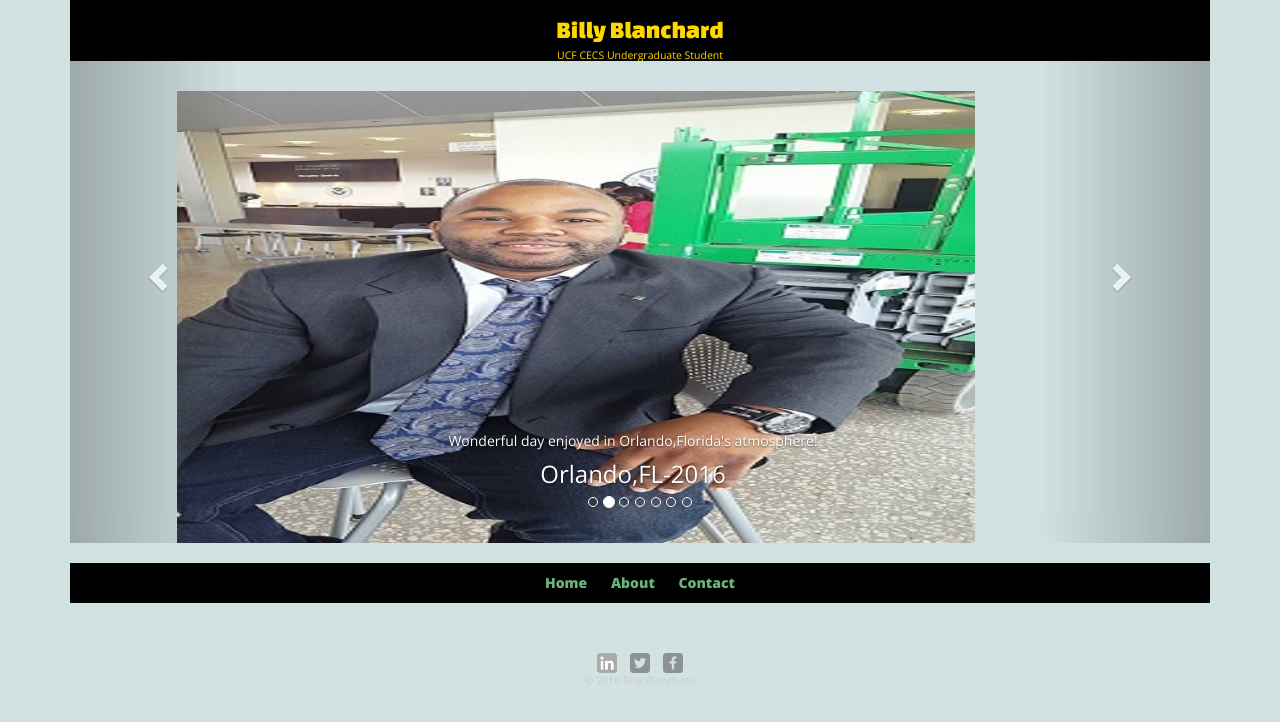
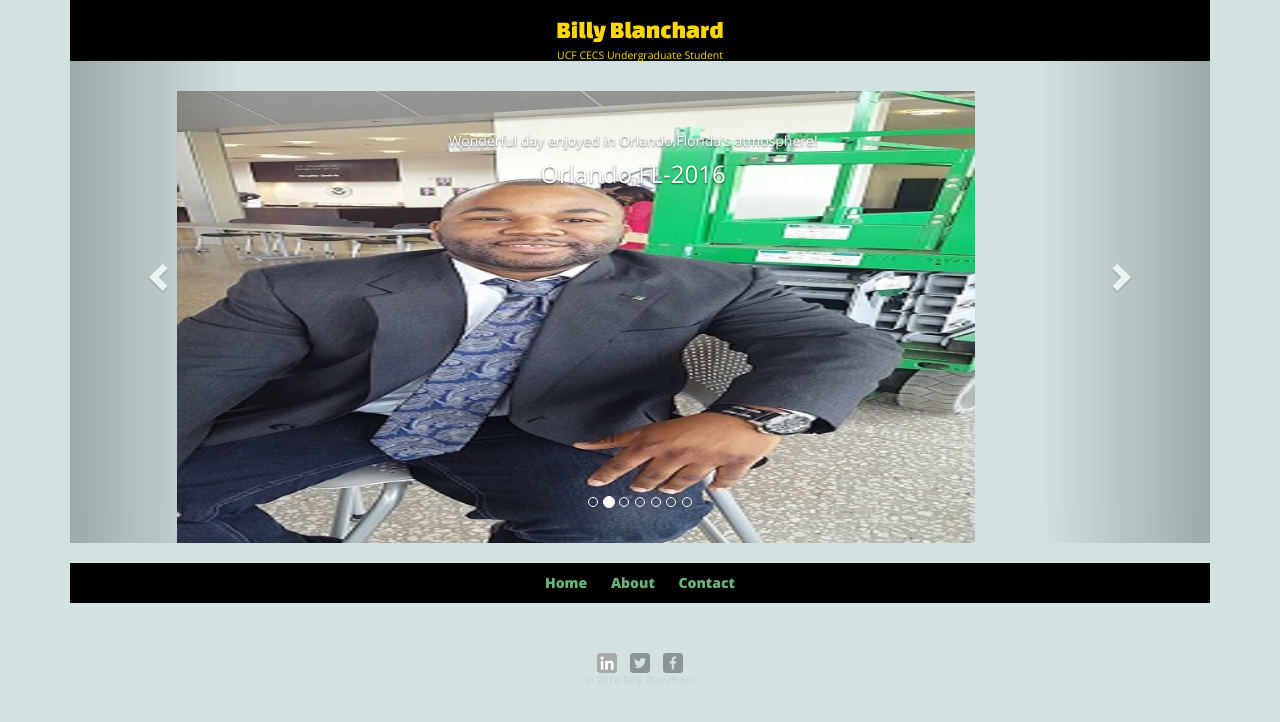
Before and after one commit to billyblanchard2015/billyblanchard.github.io, a plain HTML site: page index.html in a window 1280 px wide. Drawn offline with nearby package versions, Linux system fonts and the light colour scheme.

Commit message:
Add files via upload

```diff
--- a/css/responsive.css
+++ b/css/responsive.css
@@ -31,6 +31,8 @@ padding-bottom: 30px;
 PAGE: PORTFOLIO -- HOME_PAGE
 ************************/
   .carousel-caption {
+	   top: 0;
+    bottom: auto;
         width:70%;
         bottom: .1rem;
         position: absolute;
```
